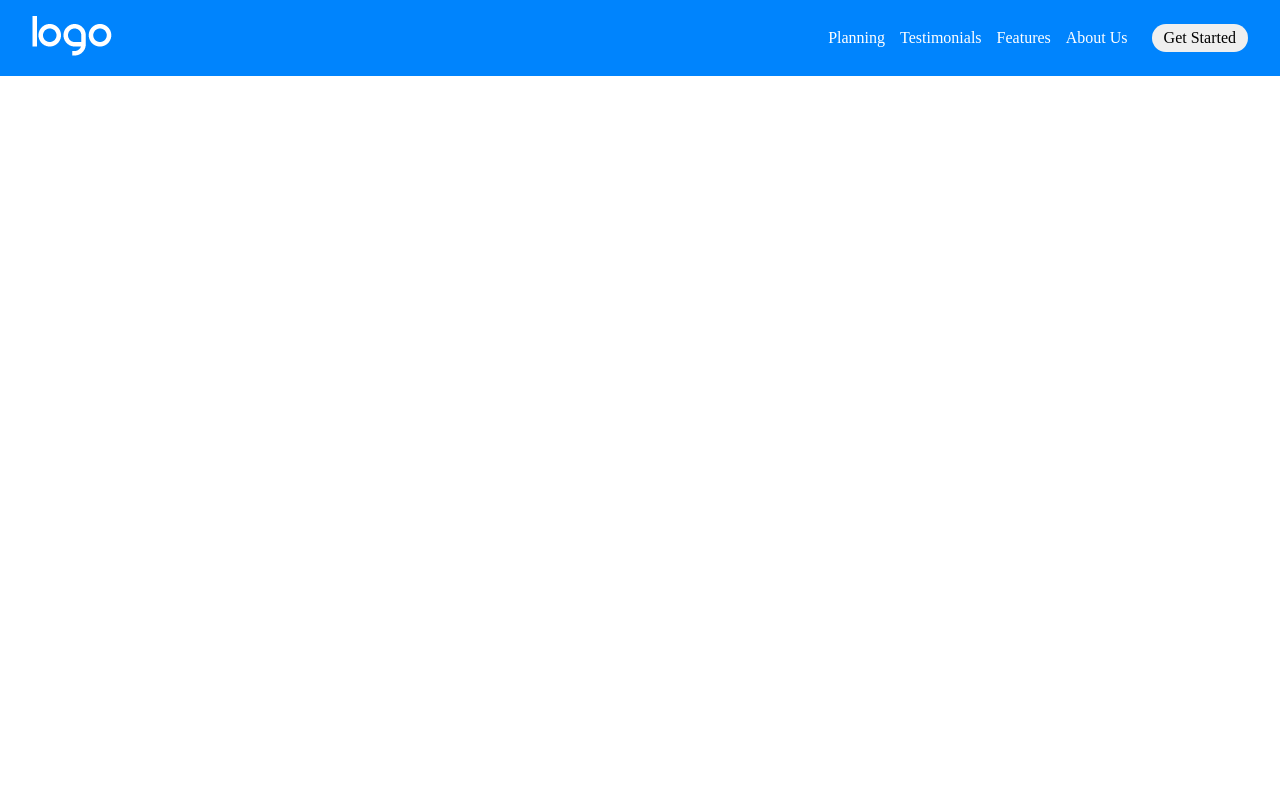
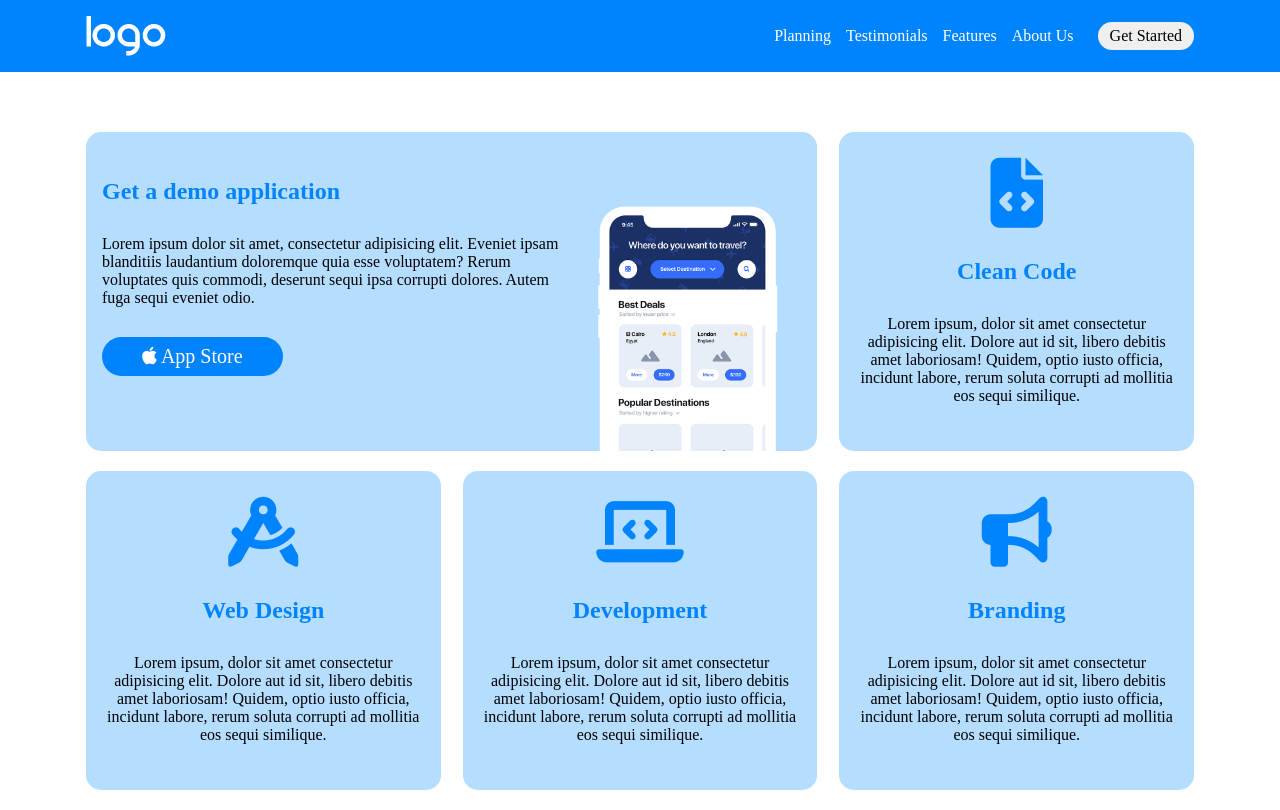
Before and after one commit to alessandroiero/htmlcss-responsive-layout, a plain HTML site: page index.html in a window 1280 px wide. Drawn offline with Linux system fonts and the light colour scheme.

Commit message:
Section Description

```diff
--- a/css/style.css
+++ b/css/style.css
@@ -26,6 +26,7 @@
 }
 .container{
     margin: 0 auto;
+    max-width: 1140px;
 }
 
 li{
@@ -44,12 +45,40 @@ a{
     font-size: 1rem;
     border: none;
 }
+
+img{
+    width: 100%;
+}
+
+.col {
+    padding:1rem
+}
+
+.text-center{
+    text-align: center;
+}
+
+.m-30{
+    margin: 30px 0;
+}
+
+.icons{
+    padding-top: 10px;
+    font-size: 70px;
+    color: var(--blue);
+}
+
+
 /* Header */
 
 header{
     padding: 1rem;
     background-color: var(--blue);
     color: white;
+    position: fixed;
+    top: 0;
+    width: 100%;
+    z-index: 999;
 }
 
 header .container{
@@ -73,6 +102,10 @@ header .btn.white{
     margin-left: 1.5rem;
 }
 
+header img{
+    vertical-align: middle;
+}
+
 @media screen and (min-width:768px) {
     header .header-right{
         display: none;
@@ -86,6 +119,59 @@ header .btn.white{
 }
 /* Main */
 
+/* Section Description */
+#description .container{
+    flex-wrap: wrap;
+    padding-top: 8.25rem;
+    justify-content: space-between;
+}
+
+#description .col{
+    width: 32%;
+    background-color: var(--blue-light);
+    border-radius: 15px;
+    margin-bottom: 20px;
+}
+
+#description .col.big{
+    width: 66%;
+    display: flex;
+}
+
+#description h2{
+    font-size: 1.5rem;
+    margin-top: 30px;
+    color: var(--blue);
+}
+
+#description .btn{
+    font-size: 20px;
+    border-radius: 20px;
+    padding: 8px 40px;
+    background-color: var(--blue);
+    color: white;
+}
+
+#description img{
+    align-self: flex-end;
+    margin-top: 30px;
+    transform: translateY(1rem);
+}
+@media screen and (max-width:768px) {
+    #description .col.big{
+        flex-wrap: wrap;
+    }
+}
+@media screen and (max-width:480px) {
+    #description .col{
+        width: 100%;
+    }
+
+    #description .col.big{
+        flex-grow: 2;
+    }
+}
+
 
 
 /* Footer */
--- a/index.html
+++ b/index.html
@@ -40,7 +40,48 @@
 
     <!-- Main -->
     <main>
-        <section></section>
+        <section id="description">
+            <div class="row container d-flex padding jc-spbetween">
+                <div class="col big">
+                    <div class="card left">
+                        <h2>Get a demo application</h2>
+                        <p class="m-30">Lorem ipsum dolor sit amet, consectetur adipisicing elit. Eveniet ipsam blanditiis laudantium doloremque quia esse voluptatem? Rerum voluptates quis commodi, deserunt sequi ipsa corrupti dolores. Autem fuga sequi eveniet odio.</p>
+                        <button class="btn"><i class="fa-brands fa-apple"></i> App Store</button>
+                    </div>
+                    <div class="card right d-flex">
+                        <img src="img/phone.png" alt="">
+                    </div>
+                </div>
+                <div class="col">
+                    <div class="card text-center">
+                        <i class="fa-solid fa-file-code icons"></i>
+                        <h2>Clean Code</h2>
+                        <p class="m-30">Lorem ipsum, dolor sit amet consectetur adipisicing elit. Dolore aut id sit, libero debitis amet laboriosam! Quidem, optio iusto officia, incidunt labore, rerum soluta corrupti ad mollitia eos sequi similique.</p>
+                    </div>
+                </div>
+                <div class="col">
+                    <div class="card text-center">
+                        <i class="fa-solid fa-compass-drafting icons"></i>
+                        <h2>Web Design</h2>
+                        <p class="m-30">Lorem ipsum, dolor sit amet consectetur adipisicing elit. Dolore aut id sit, libero debitis amet laboriosam! Quidem, optio iusto officia, incidunt labore, rerum soluta corrupti ad mollitia eos sequi similique.</p>
+                    </div>
+                </div>
+                <div class="col">
+                    <div class="card text-center">
+                        <i class="fa-solid fa-laptop-code icons"></i>
+                        <h2>Development</h2>
+                        <p class="m-30">Lorem ipsum, dolor sit amet consectetur adipisicing elit. Dolore aut id sit, libero debitis amet laboriosam! Quidem, optio iusto officia, incidunt labore, rerum soluta corrupti ad mollitia eos sequi similique.</p>
+                    </div>
+                </div>
+                <div class="col">
+                    <div class="card text-center">
+                        <i class="fa-solid fa-bullhorn icons"></i>
+                        <h2>Branding</h2>
+                        <p class="m-30">Lorem ipsum, dolor sit amet consectetur adipisicing elit. Dolore aut id sit, libero debitis amet laboriosam! Quidem, optio iusto officia, incidunt labore, rerum soluta corrupti ad mollitia eos sequi similique.</p>
+                    </div>
+                </div>
+            </div>
+        </section>
         <section></section>
         <section></section>
         <section></section>
```
